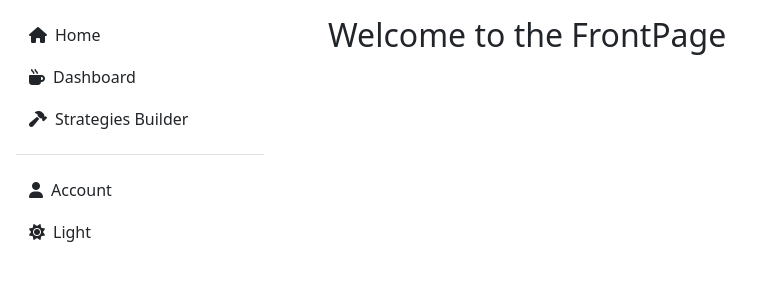
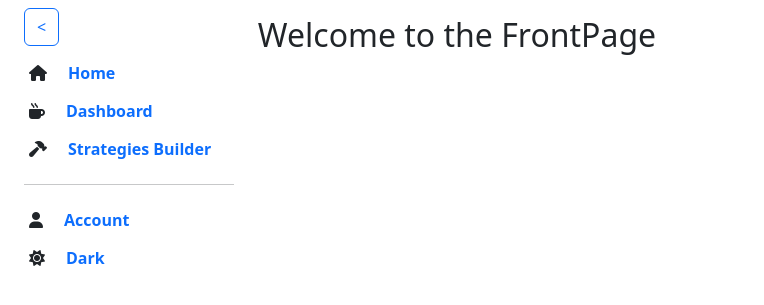
Before and after one commit to JasonChe123/InvestmentWeb, a Django app: page / in a window 1280 px wide. Shown: the top 305 px of the page, without its empty margins (0-764 px from the left). Run offline with Django 5.2, Linux system fonts and the light colour scheme; some libraries are stand-ins or nearby versions.

Commit message:
Add hide/show function to sidebar

```diff
--- a/static/js/base.js
+++ b/static/js/base.js
@@ -1,6 +1,6 @@
 $(document).ready(function () {
     // Theme toggling
-    const themeToggle = $('#theme-toggle');
+    const themeToggle = $('.theme-toggle');
     const icon = themeToggle.find('i');
     const themeText = themeToggle.find('label')
     const htmlElement = $('html');
@@ -21,7 +21,7 @@
             if (chart) {
                 chart.updateOptions({
                     theme: {
-                        mode: isDark? 'dark' : 'light'
+                        mode: isDark ? 'dark' : 'light'
                     }
                 });
             }
@@ -34,4 +34,22 @@
         setTheme(!isDark);
         localStorage.setItem('theme', isDark ? 'dark' : 'light');
     });
+
+    // Sidebar toggling
+    const sidebarToggleBtn = $('#sidebar-toggle-btn');
+    const sidebar = $('#sidebar');
+
+    sidebar.css({ "transition": "width 0.5s ease" });
+    sidebar.find("a").css({
+        "white-space": 'nowrap',
+    });
+    sidebarToggleBtn.click(function () {
+        if (sidebar.width() > 65) {
+            sidebar.width("65px");
+            sidebarToggleBtn.text(">");
+        } else {
+            sidebar.width("300px");
+            sidebarToggleBtn.text("<");
+        }
+    });
 });
--- a/templates/base.html
+++ b/templates/base.html
@@ -1,5 +1,6 @@
 <!doctype html>
 {% load static %}
+
 <html lang="en" data-bs-theme="dark">
 <!-- Head -->
 <head>
@@ -36,80 +37,102 @@
 <body>
 <main>
     <!-- Sidebar -->
-    <div class="d-flex flex-column flex-shrink-0 p-3" style="width: 280px;">
-        <ul class="list-unstyled ps-0">
+    <div id="sidebar" class="sidebar" style="width: 300px; overflow: hidden;">
+        <ul class="list-unstyled ms-3">
+            <!-- todo: testing -->
+            <li class="m-2">
+                <button class="btn btn-outline-primary" id="sidebar-toggle-btn"><</button>
+            </li>
+
             <!-- Home -->
-            <li class="mb-1">
-                <button class="btn align-items-center rounded collapsed" data-bs-toggle="collapse"
-                        data-bs-target="#home-collapse" aria-expanded="false">
-                    <i class="fas fa-home me-2"></i>Home
-                </button>
-                <div class="collapse" id="home-collapse">
-                    <ul class="btn-toggle-nav list-unstyled fw-normal pb-1 small">
-                        <li><a href="{% url 'us-economy' %}" class="rounded">Financial Weather</a></li>
-                    </ul>
+            <li class="d-flex align-items-center">
+                <button class="btn"><i class="fas fa-home" data-bs-toggle="collapse"
+                    data-bs-target="#home-collapse" aria-expanded="true"></i></button>
+                <a class="text-decoration-none ms-2" data-bs-toggle="collapse"
+                    data-bs-target="#home-collapse" aria-expanded="true"><b>Home</b></a>
+            </li>
+            <li class="d-flex align-items-center">
+                <div class="collapse ms-5" id="home-collapse">
+                <ul class="btn-toggle-nav list-unstyled">
+                    <li><a href="{% url 'us-economy' %}">Financial Weather</a></li>
+                </ul>
                 </div>
             </li>
 
             <!-- Dashboard -->
-            <li class="mb-1">
-                <button class="btn align-items-center rounded collapsed" data-bs-toggle="collapse"
-                        data-bs-target="#dashboard-collapse" aria-expanded="false">
-                    <i class="fas fa-mug-hot me-2"></i>Dashboard
-                </button>
-                <div class="collapse" id="dashboard-collapse">
-                    <ul class="btn-toggle-nav list-unstyled fw-normal pb-1 small">
-                        <li><a href="{% url 'performance' %}" class="rounded">Performance</a></li>
+            <li class="d-flex align-items-center">
+                <button class="btn"><i class="fas fa-mug-hot" data-bs-toggle="collapse"
+                    data-bs-target="#dashboard-collapse" aria-expanded="true"></i></button>
+                <a class="text-decoration-none ms-2" data-bs-toggle="collapse"
+                    data-bs-target="#dashboard-collapse" aria-expanded="true"><b>Dashboard</b></a>
+            </li>
+            <li class="d-flex align-items-center">
+                <div class="collapse ms-5" id="dashboard-collapse">
+                    <ul class="btn-toggle-nav list-unstyled">
+                        <li><a href="{% url 'performance' %}">Performance</a></li>
                     </ul>
                 </div>
             </li>
 
             <!-- Strategies -->
-            <li class="mb-1">
-                <button class="btn align-items-center rounded collapsed" data-bs-toggle="collapse"
-                        data-bs-target="#orders-collapse" aria-expanded="false">
-                    <i class="fas fa-hammer me-2"></i>Strategies Builder
-                </button>
-                <div class="collapse" id="orders-collapse">
-                    <ul class="btn-toggle-nav list-unstyled fw-normal pb-1 small">
-                        <li><a href="{% url 'longshort-backtest' %}" class="rounded">LongShort</a></li>
+            <li class="d-flex align-items-center">
+                <button class="btn"><i class="fas fa-hammer" data-bs-toggle="collapse"
+                    data-bs-target="#strategies-collapse" aria-expanded="true"></i></button>
+                <a class="text-decoration-none ms-2" data-bs-toggle="collapse"
+                    data-bs-target="#strategies-collapse" aria-expanded="true"><b>Strategies Builder</b></a>
+            </li>
+            <li class="d-flex align-items-center"></li>
+                <div class="collapse ms-5" id="strategies-collapse">
+                    <ul class="btn-toggle-nav list-unstyled">
+                        <li><a href="{% url 'longshort-backtest' %}">LongShort</a></li>
                     </ul>
                 </div>
             </li>
-            <li class="border-top my-3"></li>
 
-            <!-- Account -->
-            <li class="mb-1">
-                <button class="btn align-items-center rounded collapsed" data-bs-toggle="collapse"
-                        data-bs-target="#account-collapse" aria-expanded="false">
+            <!-- Separator -->
+            <hr class="mx-2">
+
+
+            <!-- Strategies -->
+            <li class="d-flex align-items-center">
+                <button class="btn"><i class="fas fa-user" data-bs-toggle="collapse"
+                    data-bs-target="#account-collapse" aria-expanded="true"></i></button>
+                <a class="text-decoration-none ms-2" data-bs-toggle="collapse"
+                    data-bs-target="#account-collapse" aria-expanded="true">
                     {% if user.is_authenticated %}
-                    <i class="fas fa-user me-2"></i>Account - {{ user.username }}
+                        <b>Account - {{ user.username }}</b>
                     {% else %}
-                    <i class="fas fa-user me-2"></i>Account
+                        <b>Account</b>
                     {% endif %}
-                </button>
-                <div class="collapse" id="account-collapse">
-                    <ul class="btn-toggle-nav list-unstyled fw-normal pb-1 small">
+                </a>
+            </li>
+            <li class="d-flex align-items-center"></li>
+                <div class="collapse ms-5" id="account-collapse">
+                    <ul class="btn-toggle-nav list-unstyled">
+                        <li>
                         {% if user.is_authenticated %}
-                        <li><a href="{% url 'account_logout' %}" class="rounded">Sign Out</a></li>
+                            <a href="{% url 'account_logout' %}">Sign Out</a>
                         {% else %}
-                        <li><a href="{% url 'account_login' %}" class="rounded">Sign In / Log In</a></li>
+                            <a href="{% url 'account_login' %}">Sign In/ Log In</a>
                         {% endif %}
+                        </li>
                     </ul>
                 </div>
             </li>
 
             <!-- Theme -->
-            <li class="mb-1">
-                <button id="theme-toggle" class="btn align-items-center rounded">
-                    <i class="fas fa-moon me-2"></i><label style="cursor: pointer;">Dark</label>
-                </button>
+            <li class="d-flex align-items-center">
+                <button class="btn theme-toggle">
+                    <i class="fas fa-moon"></i></button>
+                <a class="text-decoration-none ms-2 theme-toggle">
+                    <b>Dark</b></a>
             </li>
+
         </ul>
     </div>
 
     <!-- Content -->
-    <div class="py-3 px-5 w-100" style="overflow-y: auto;">
+    <div class="p-3 w-100" style="overflow-y: auto;">
         {% include 'partials/_messages.html' %}
         {% block content %}
         <h1>Welcome To Investment Web</h1>
```
